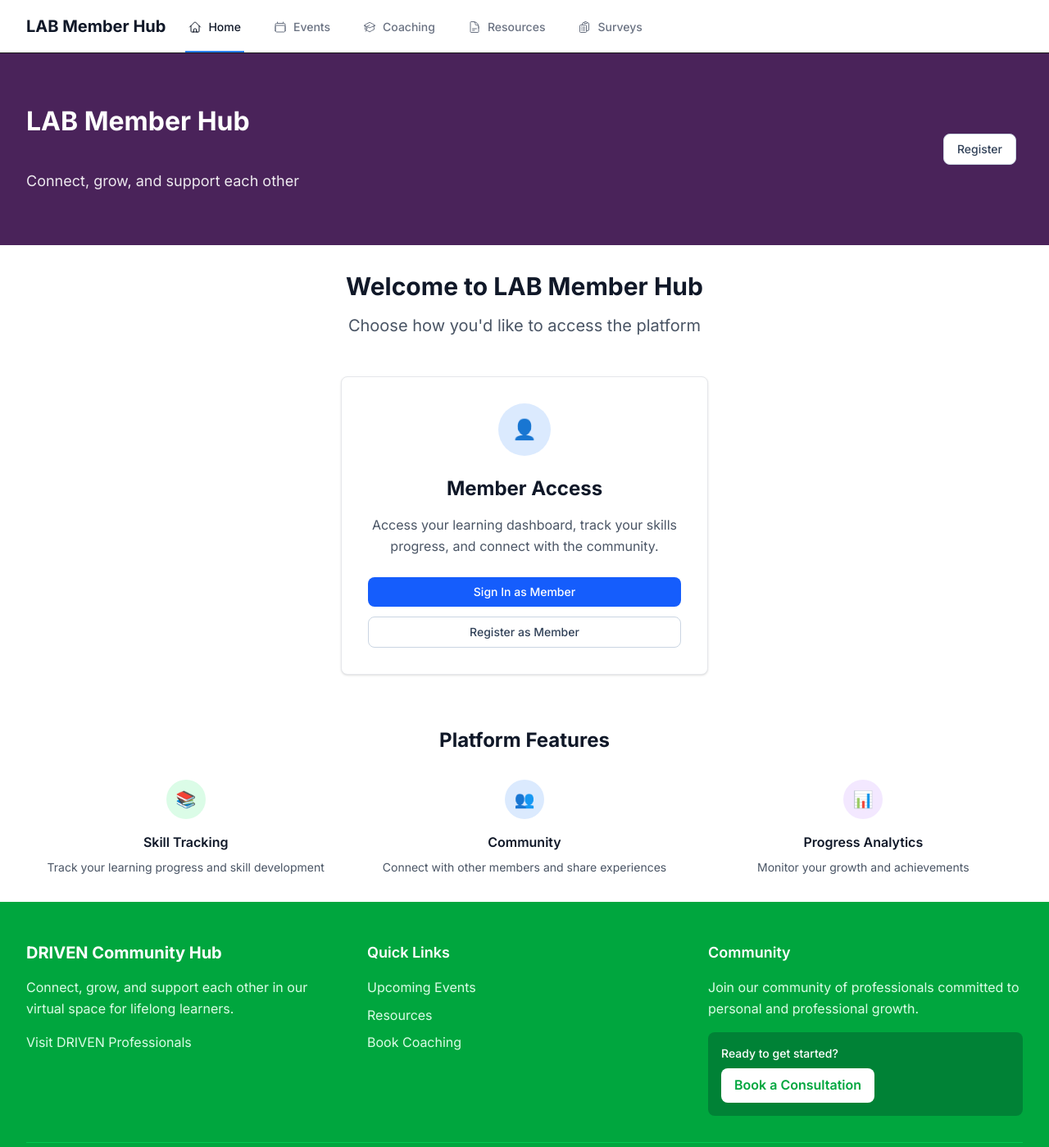
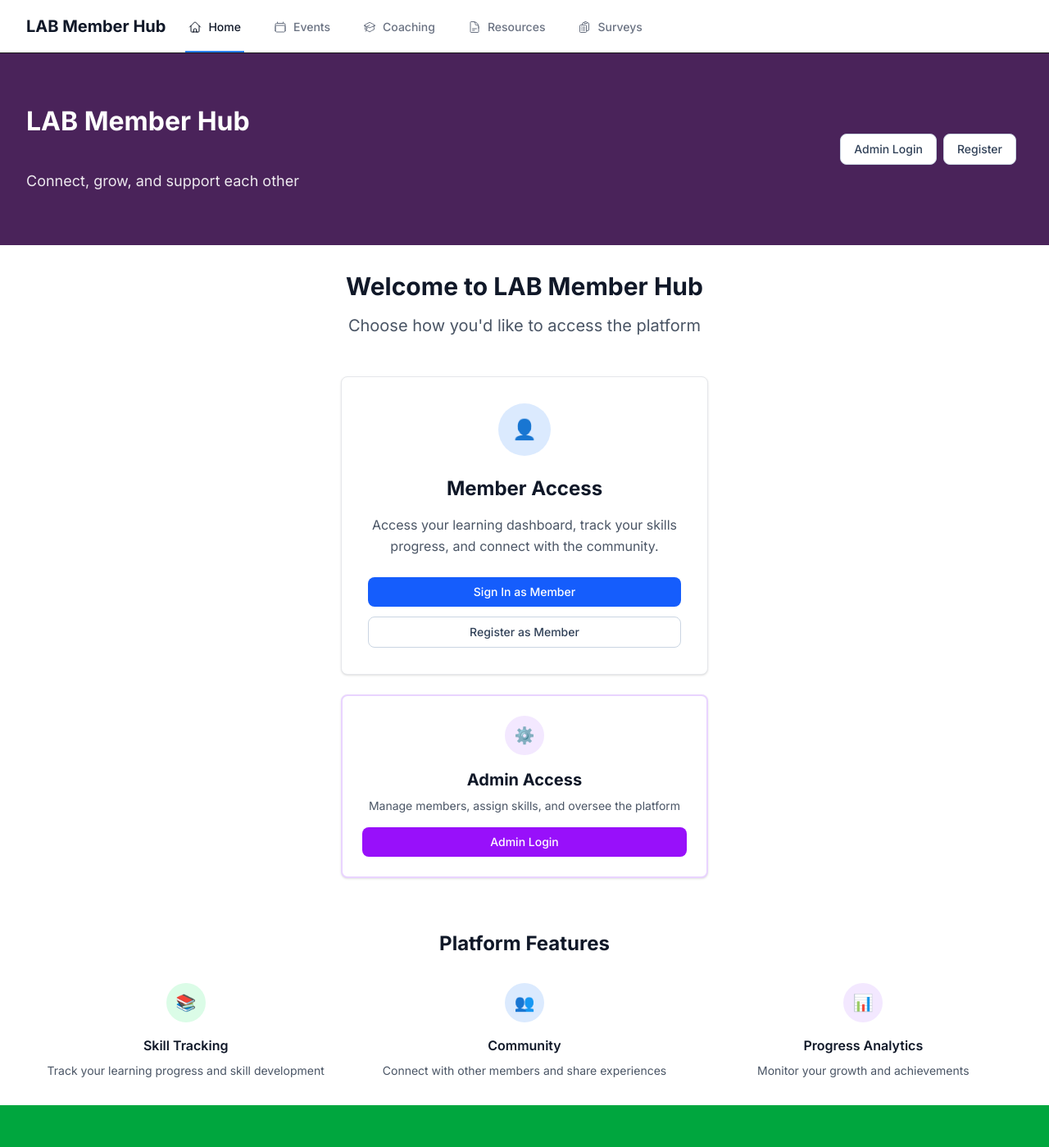
Before and after one commit to Praisg/DrivenHub, a Next.js app: page / in a window 1280 px wide. Shown: the top 1399 px of the page at 82% size. Built offline with nearby package versions, Linux system fonts and the light colour scheme.

Commit message:
feat: add visible admin login links to home page for easy access

```diff
--- a/src/app/page.tsx
+++ b/src/app/page.tsx
@@ -15,6 +15,9 @@
               <p className="text-lg mt-2 driven-header">Connect, grow, and support each other</p>
             </div>
             <div className="flex items-center space-x-4">
+              <Button href="/admin/login" variant="outline" className="mr-2">
+                Admin Login
+              </Button>
               <Button href="/register" variant="outline" className="mr-2">
                 Register
               </Button>
@@ -30,7 +33,7 @@
           <p className="text-xl text-gray-600 mb-8">Choose how you&apos;d like to access the platform</p>
         </div>
 
-        <div className="max-w-md mx-auto">
+        <div className="max-w-md mx-auto space-y-6">
           {/* Member Login Card */}
           <Card className="text-center p-8">
             <div className="w-16 h-16 bg-blue-100 rounded-full flex items-center justify-center mx-auto mb-6">
@@ -48,6 +51,20 @@
                 Register as Member
               </Button>
             </div>
+          </Card>
+
+          {/* Admin Access Card */}
+          <Card className="text-center p-6 border-2 border-purple-200 bg-purple-50">
+            <div className="w-12 h-12 bg-purple-100 rounded-full flex items-center justify-center mx-auto mb-4">
+              <span className="text-xl">⚙️</span>
+            </div>
+            <h3 className="text-xl font-bold text-gray-900 mb-2">Admin Access</h3>
+            <p className="text-sm text-gray-600 mb-4">
+              Manage members, assign skills, and oversee the platform
+            </p>
+            <Button href="/admin/login" className="w-full bg-purple-600 hover:bg-purple-700">
+              Admin Login
+            </Button>
           </Card>
         </div>
 
```
